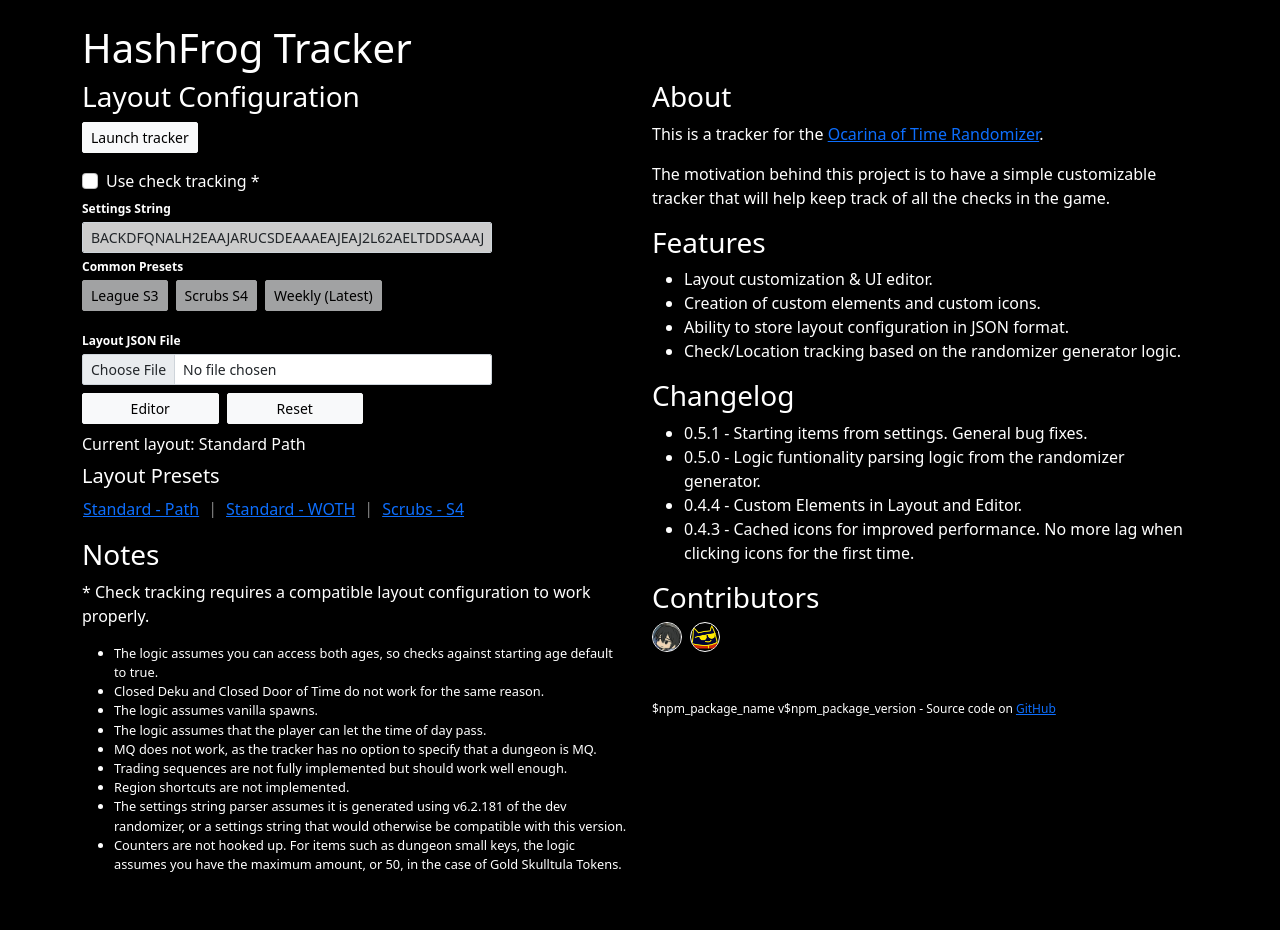
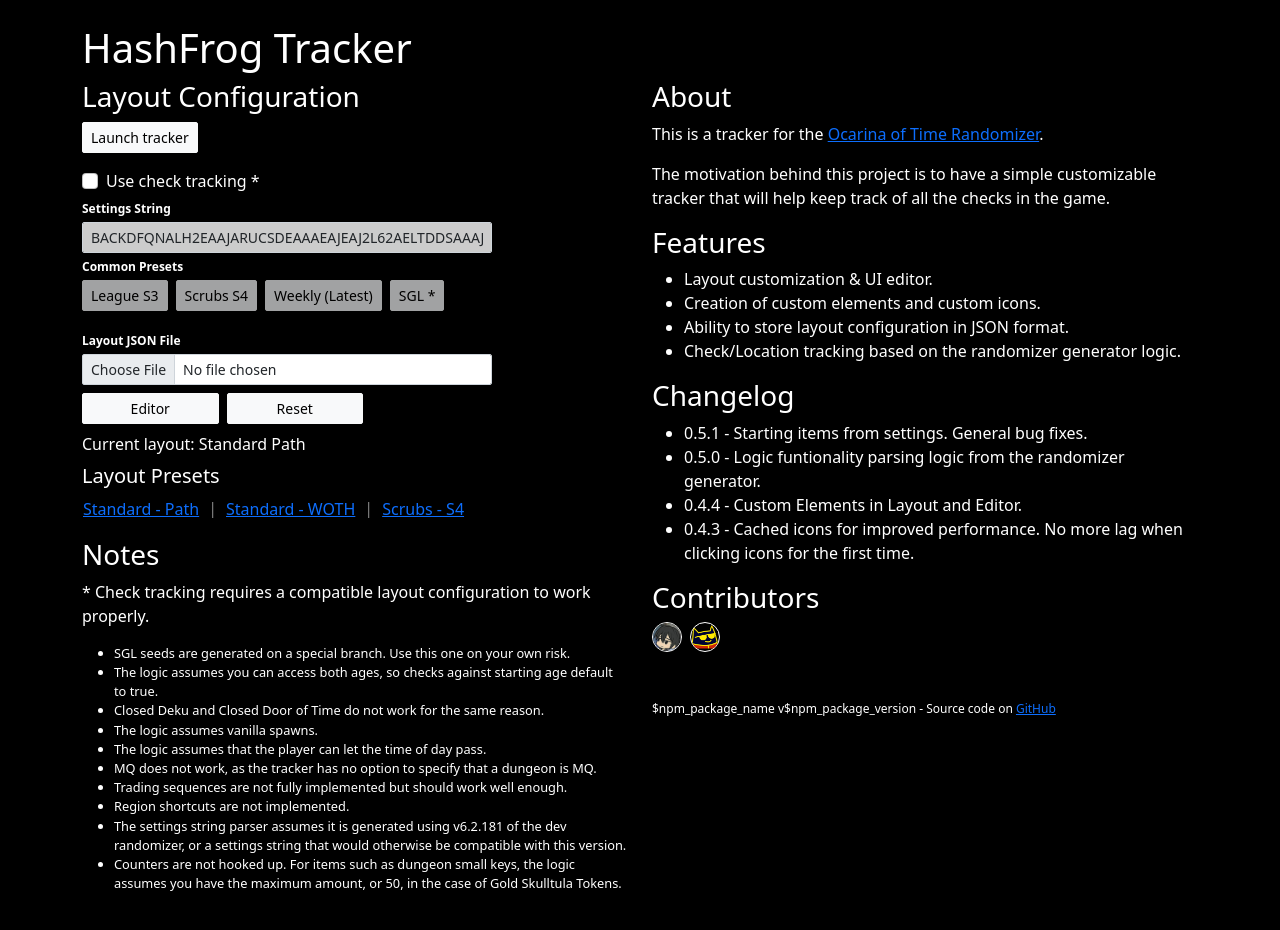
Before and after one commit to wafo/hashfrog_tracker, a React (Create React App) app: page / in a window 1280 px wide. Shown: the top 930 px of the page. Built offline with nearby package versions, Linux system fonts and the light colour scheme.

Commit message:
sgl preset

```diff
--- a/src/data/setting-strings.json
+++ b/src/data/setting-strings.json
@@ -1,5 +1,6 @@
 {
   "league_s3": "BACKDFQNALH2EAAJARUCSDEAAAEAJEAJ2L62AELTDDSAAAJJCAACABSAQAG2XL8U36HBLTCAYEBAEM2AA24NAS8AFAJCA",
   "scrubs_s4": "BAAKLNEASJH2EAAJAR4LSCEAAAEAJEAJYWJAABUCBAEAAAJYAJCUHWHCSAACABSAGAC6SKSC2JFR3N8VCFAUKCAJ2ASBAPCAJRSCAEB",
-  "weekly": "BAAKMMEASJH2EAAJARUCSDEAAAEAJEAJSWJAABUCBAEAAAJJCAACABSAGAC6SKSC2AZL3MGV9EJFLA2UEASASBJPFAJRSCAEB"
+  "weekly": "BAAKMMEASJH2EAAJARUCSDEAAAEAJEAJSWJAABUCBAEAAAJJCAACABSAGAC6SKSC2AZL3MGV9EJFLA2UEASASBJPFAJRSCAEB",
+  "sgl": "BAAKLFQNALH2EAAJARUCSBEAAAEAJEAJYL62AELTDDSAAAJJCUHWHAACABSAGAC6SKSC2AZL3MGV9EJFLA2UEASASBJPFAJRSCAEB"
 }
--- a/src/scenes/TrackerLauncher.js
+++ b/src/scenes/TrackerLauncher.js
@@ -105,6 +105,9 @@
             <button type="button" className="btn btn-light btn-sm me-2" onClick={() => updateString("weekly")} disabled={!checks}>
               Weekly (Latest)
             </button>
+            <button type="button" className="btn btn-light btn-sm me-2" onClick={() => updateString("sgl")} disabled={!checks}>
+              SGL *
+            </button>
           </div>
 
           <LayoutSelector />
@@ -115,6 +118,7 @@
           <h3>Notes</h3>
           <p>* Check tracking requires a compatible layout configuration to work properly.</p>
           <ul style={{ fontSize: "0.8em" }}>
+            <li>SGL seeds are generated on a special branch. Use this one on your own risk.</li>
             <li>The logic assumes you can access both ages, so checks against starting age default to true.</li>
             <li>Closed Deku and Closed Door of Time do not work for the same reason.</li>
             <li>The logic assumes vanilla spawns.</li>
```
